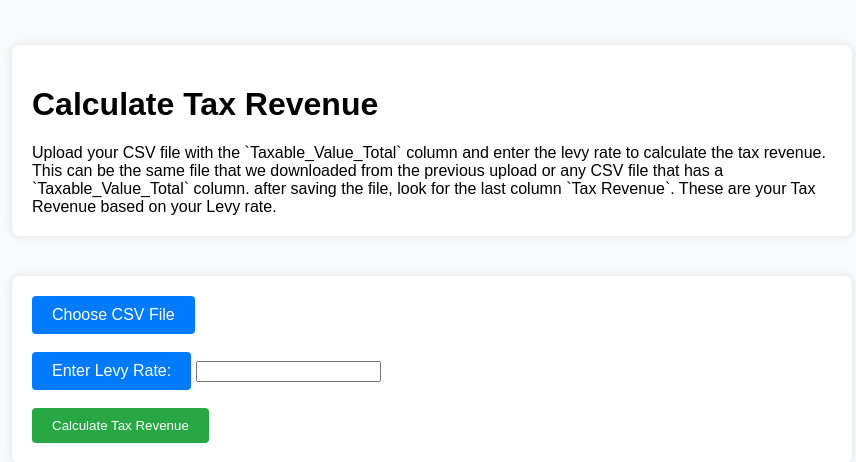
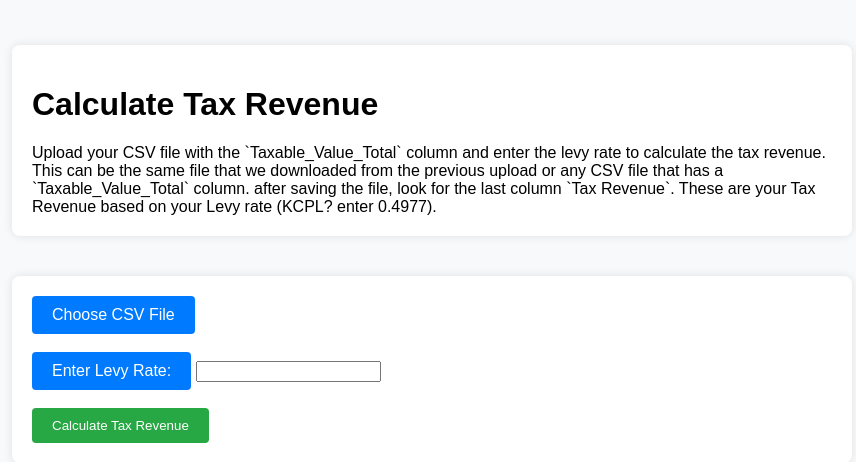
Before and after one commit to momado350/parcel-viewer, a Flask app: page /calculate_tax in a window 1280 px wide. Shown: the part 146-608 px from the top of the page, without its empty margins (208-1064 px from the left). Run offline with Flask 3, Linux system fonts and the light colour scheme.

Commit message:
Update calculate_tax.html

```diff
--- a/templates/calculate_tax.html
+++ b/templates/calculate_tax.html
@@ -8,7 +8,7 @@
     <div class="container info-container">
         <h1>Calculate Tax Revenue</h1>
         <div class="text-container">
-        Upload your CSV file with the `Taxable_Value_Total` column and enter the levy rate to calculate the tax revenue. This can be the same file that we downloaded from the previous upload or any CSV file that has a `Taxable_Value_Total` column. after saving the file, look for the last column `Tax Revenue`. These are your Tax Revenue based on your Levy rate.
+        Upload your CSV file with the `Taxable_Value_Total` column and enter the levy rate to calculate the tax revenue. This can be the same file that we downloaded from the previous upload or any CSV file that has a `Taxable_Value_Total` column. after saving the file, look for the last column `Tax Revenue`. These are your Tax Revenue based on your Levy rate (KCPL? enter  0.4977).
         </div>
     </div>
     <div class="container upload-container">
```
